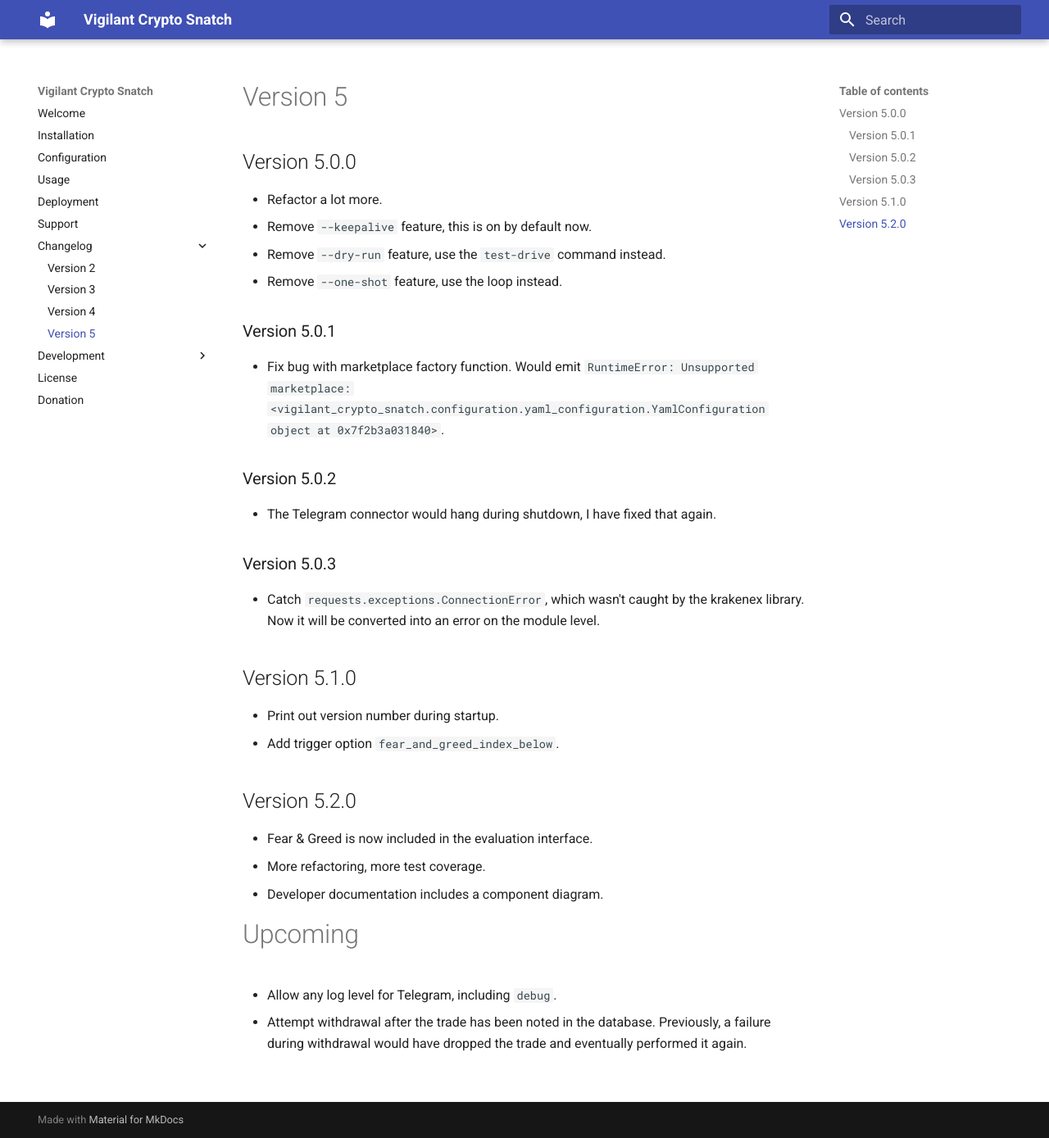
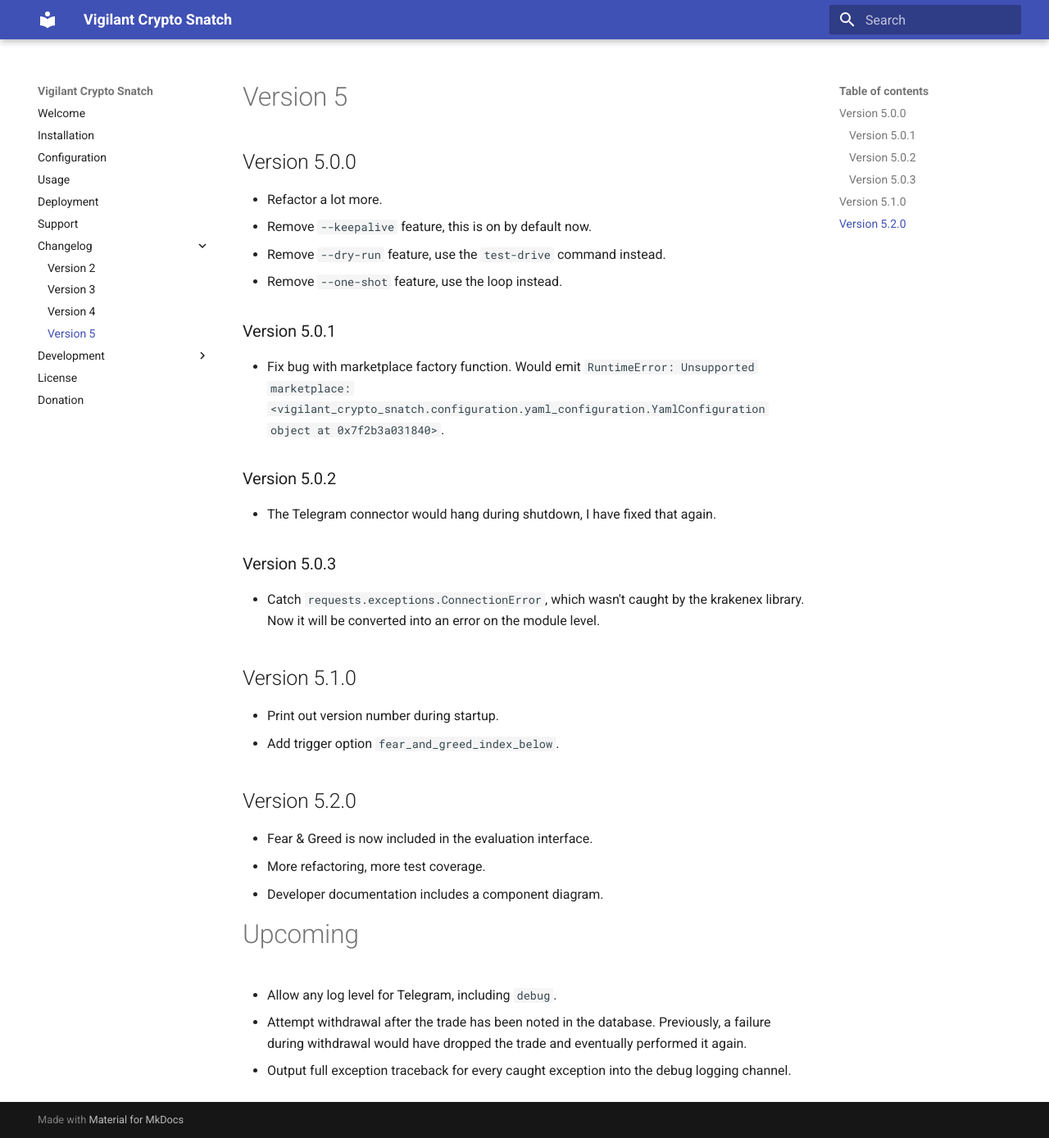
Before and after one commit to martin-ueding/vigilant-crypto-snatch, an MkDocs documentation site: the page built from docs/changelog/version-5.md, in a window 1280 px wide and 1389 px high. Shown: the whole window at 82% size. Built offline with MkDocs 1.6.1 and Material for MkDocs 9.7.7, drawn with Linux system fonts in a browser that asks for light colours.

Commit message:
Changelog entry

```diff
--- a/docs/changelog/version-5.md
+++ b/docs/changelog/version-5.md
@@ -34,3 +34,4 @@
 
 - Allow any log level for Telegram, including `debug`.
 - Attempt withdrawal after the trade has been noted in the database. Previously, a failure during withdrawal would have dropped the trade and eventually performed it again.
+- Output full exception traceback for every caught exception into the debug logging channel.
```
